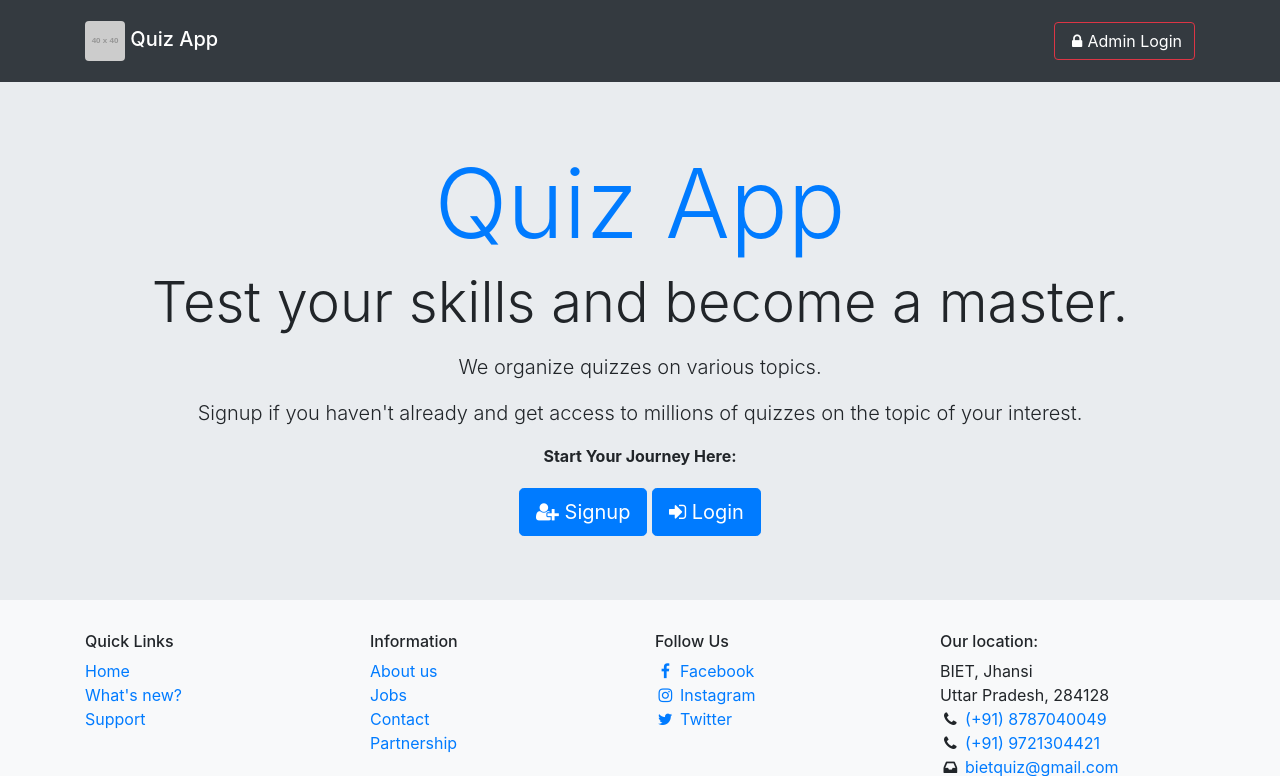
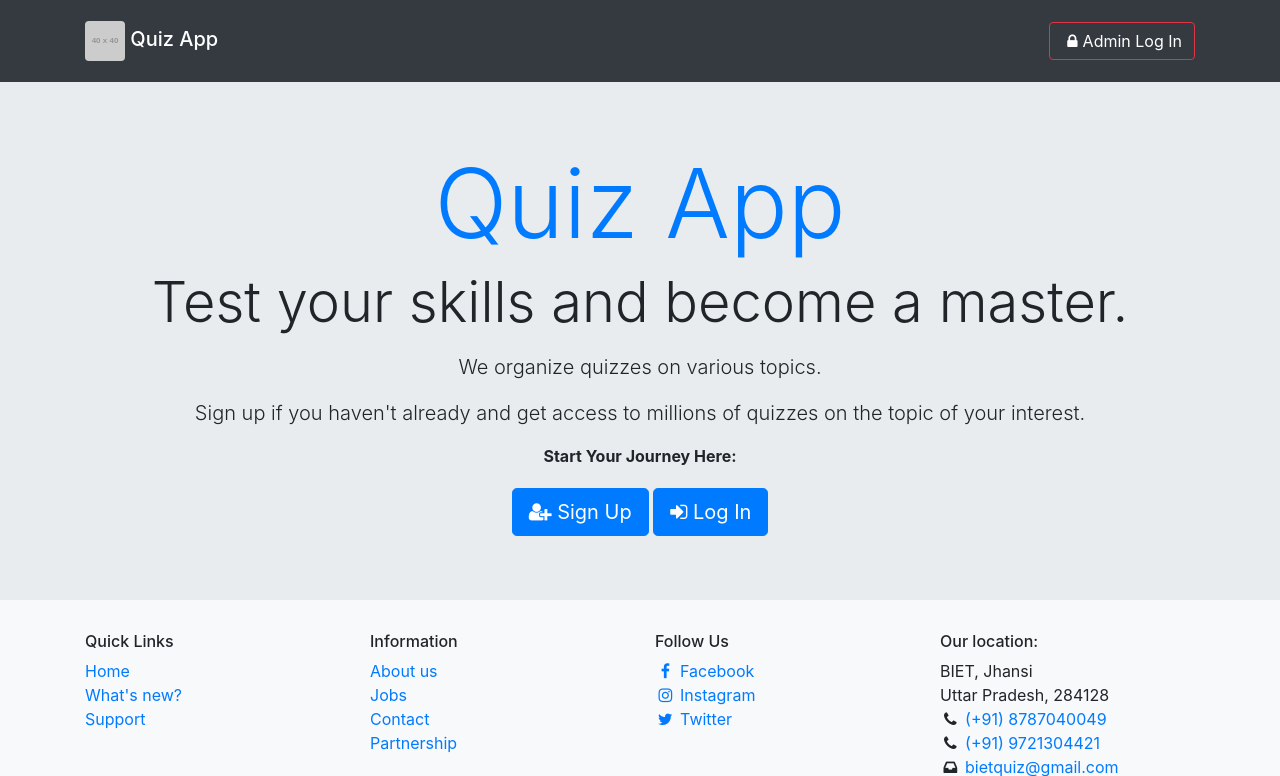
Before and after one commit to neeraj1909/Quiz_app, a Django app: page / in a window 1280 px wide. Shown: the top 776 px of the page. Run offline with Django 3.2, Linux system fonts and the light colour scheme; some libraries are stand-ins or nearby versions.

Commit message:
Customized admin login page and fixed typo

```diff
--- a/templates/Students/base.html
+++ b/templates/Students/base.html
@@ -29,7 +29,7 @@
         <form class="form-inline">
           <div class="mx-auto">
             {% if user.is_authenticated %}
-            <button type="submit" class="btn btn-link btn-danger"><a href="{% url 'Students:logout' %}" class="text-white">Logout</a></button>
+            <button type="submit" class="btn btn-link btn-danger"><a href="{% url 'Students:logout' %}" class="text-white">Log Out <i class="fa fa-sign-out" aria-hidden="true"></i></a></button>
 
             {% endif %}
           </div>
--- a/templates/Students/login.html
+++ b/templates/Students/login.html
@@ -4,7 +4,7 @@
 
 	{% block body_block %}
     <div class="container">
-	    <h1>Login</h1>
+	    <h1>Log In</h1>
 	    <form method="POST">
 	        {% csrf_token %}
 	        {% bootstrap_form form %}
--- a/templates/base.html
+++ b/templates/base.html
@@ -21,7 +21,7 @@
            Quiz App</a></h1>
         <form class="form-inline">
             <div class="mx-auto">
-              <button type="submit" class="btn btn-link btn-danger"><a href="{% url 'admin:index' %}" class="text-white"><i class="fa fa-fw fa-lock " aria-hidden="true"></i>Admin Login</a></button>
+              <button type="submit" class="btn btn-link btn-danger"><a href="{% url 'admin:index' %}" class="text-white"><i class="fa fa-fw fa-lock " aria-hidden="true"></i>Admin Log In</a></button>
           </div>
         </form>
       </div>
--- a/templates/homepage.html
+++ b/templates/homepage.html
@@ -8,10 +8,10 @@
         <h1 class="display-1 text-primary">Quiz App</h1>
         <p class="display-4 d-none d-sm-block">Test your skills and become a master.</p>
         <p class="lead">We organize quizzes on various topics.</p>
-        <p class="lead">Signup if you haven't already and get access to millions of quizzes on the topic of your interest.</p>
+        <p class="lead">Sign up if you haven't already and get access to millions of quizzes on the topic of your interest.</p>
         <p><strong> Start Your Journey Here:</strong></p>
-        <a href="{% url 'Students:register' %}" class="btn btn-lg btn-primary mt-1"><i class="fa fa-user-plus" aria-hidden="true"></i> Signup</a>
-        <a href="{% url 'Students:login' %}" class="btn btn-lg btn-primary mt-1"><i class="fa fa-sign-in" aria-hidden="true"></i> Login</a>
+        <a href="{% url 'Students:register' %}" class="btn btn-lg btn-primary mt-1"><i class="fa fa-user-plus" aria-hidden="true"></i> Sign Up</a>
+        <a href="{% url 'Students:login' %}" class="btn btn-lg btn-primary mt-1"><i class="fa fa-sign-in" aria-hidden="true"></i> Log In</a>
       </div>
     </section>
     <footer class="bg-light">
```
Also changed, not shown: templates/admin/base_site.html (added, +18 -0 lines).
